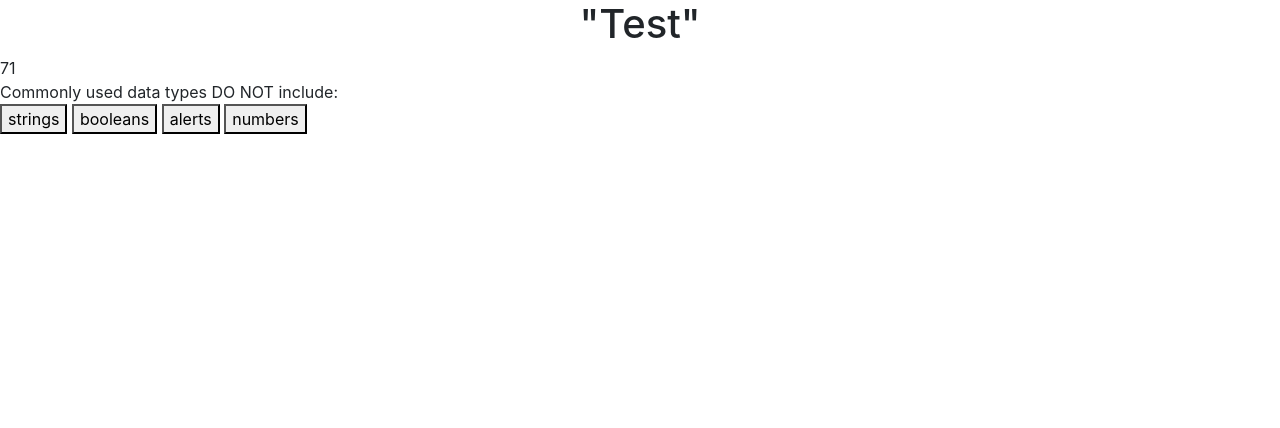
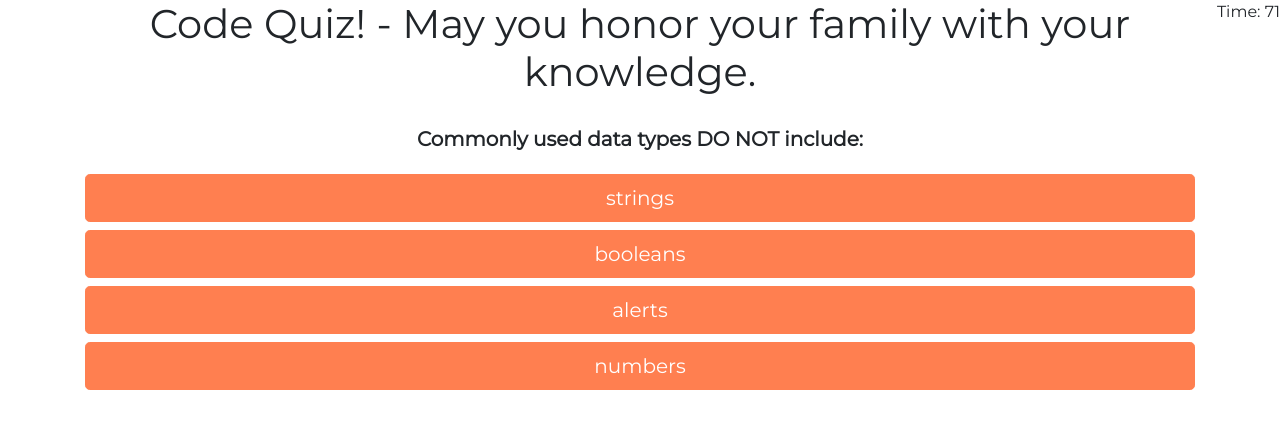
Before and after one commit to emilyporterfieldtaylor/code_quiz, a plain HTML site: page index.html in a window 1280 px wide. Drawn offline with nearby package versions, Linux system fonts and the light colour scheme.

Commit message:
create button and general page styling. Add concat to timer

```diff
--- a/index.html
+++ b/index.html
@@ -7,39 +7,40 @@
   <title>Code Quiz! - Test Ya Skills</title>
   <link rel= "stylesheet" href="style.css">
   <link rel="stylesheet" href="https://stackpath.bootstrapcdn.com/bootstrap/4.4.1/css/bootstrap.min.css" integrity="sha384-Vkoo8x4CGsO3+Hhxv8T/Q5PaXtkKtu6ug5TOeNV6gBiFeWPGFN9MuhOf23Q9Ifjh" crossorigin="anonymous">
+  <link href="https://fonts.googleapis.com/css?family=Montserrat&display=swap" rel="stylesheet">
 </head>
 
 <body>
+
+  <div id="timer">
+
+  </div>
 
   <div class = "container">
     <div class = "row">
       <div class = "col-lg-12">
         <h1>
-          "Test"
+          Code Quiz! - May you honor your family with your knowledge.
         </h1>
       </div>
     </div>
-  </div>
-
-  <div id="timer">
-
-  </div>
 
   <div id="title">
 
   </div>
 
   <div id="choices">
-    <button id="choice1"></button>
-    <button id="choice2"></button>
-    <button id="choice3"></button>
-    <button id="choice4"></button>
+    <button class="btn btn-primary btn-lg btn-block" id="choice1"></button>
+    <button class="btn btn-primary btn-lg btn-block" id="choice2"></button>
+    <button class="btn btn-primary btn-lg btn-block" id="choice3"></button>
+    <button class="btn btn-primary btn-lg btn-block" id="choice4"></button>
   </div>
+
 
   <div id="comment">
 
   </div>
-
+</div>
   <script scr="question.js"></script>
   <script src="script.js"> </script>
 
--- a/script.js
+++ b/script.js
@@ -41,7 +41,7 @@ var countdown = 75;
 
 function startTimer (){
   var result = setInterval(function(){
-    timerEl.textContent = countdown--;
+    timerEl.textContent =  "Time: " + countdown--;
     if (countdown <= 0) {
       clearInterval(result);
       //high score page
--- a/style.css
+++ b/style.css
@@ -3,9 +3,25 @@
 }
 
 body {
-
+  font-family: 'Montserrat', sans-serif !important;
 }
 
 h1 {
   text-align: center;
 }
+
+#timer {
+  float: right;
+}
+
+#title {
+  font-size: 20px;
+  font-weight: bold;
+  margin: 20px 0px;
+  text-align: center;
+}
+
+button {
+  background-color: coral !important;
+  border-color: coral !important;
+}
```
